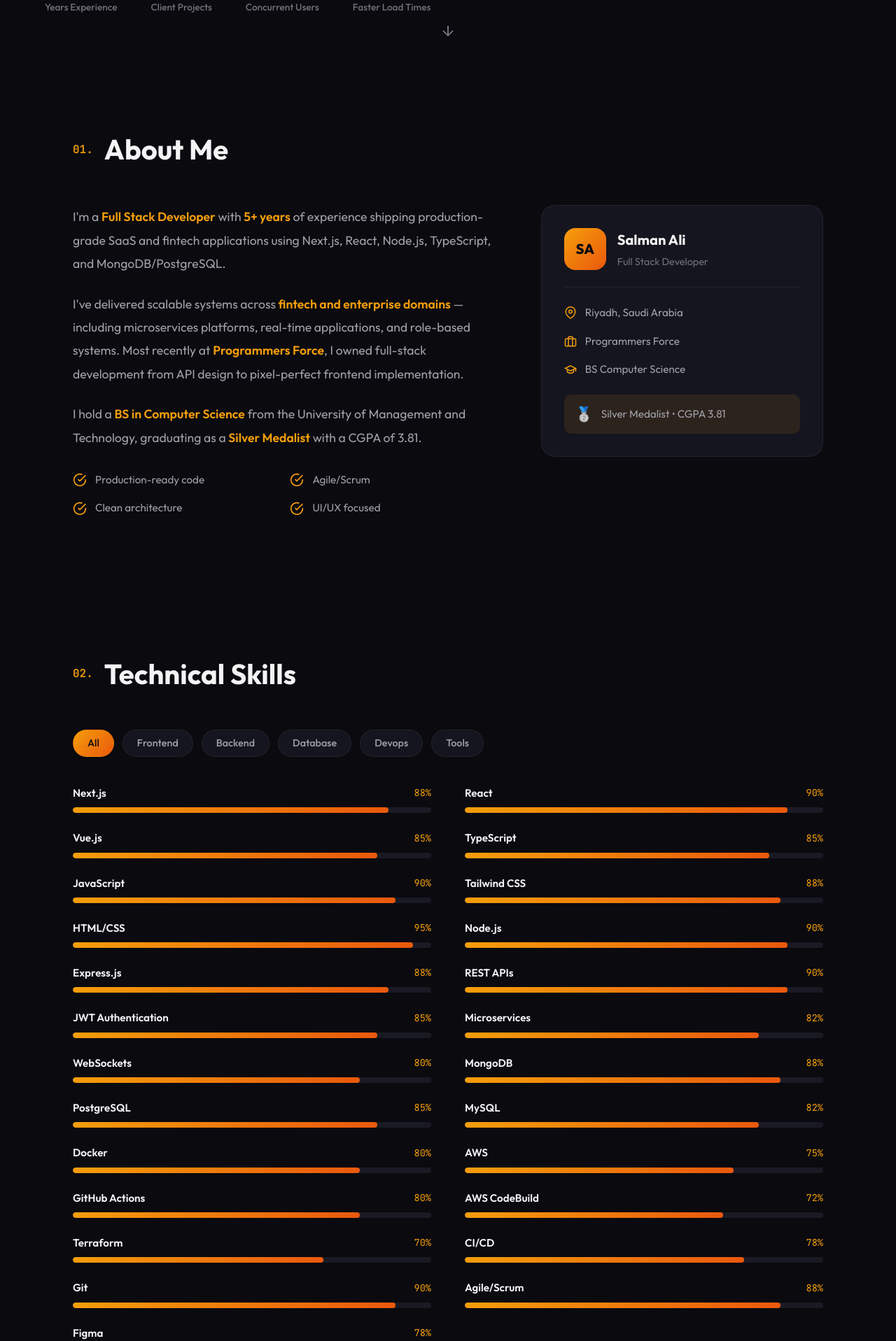
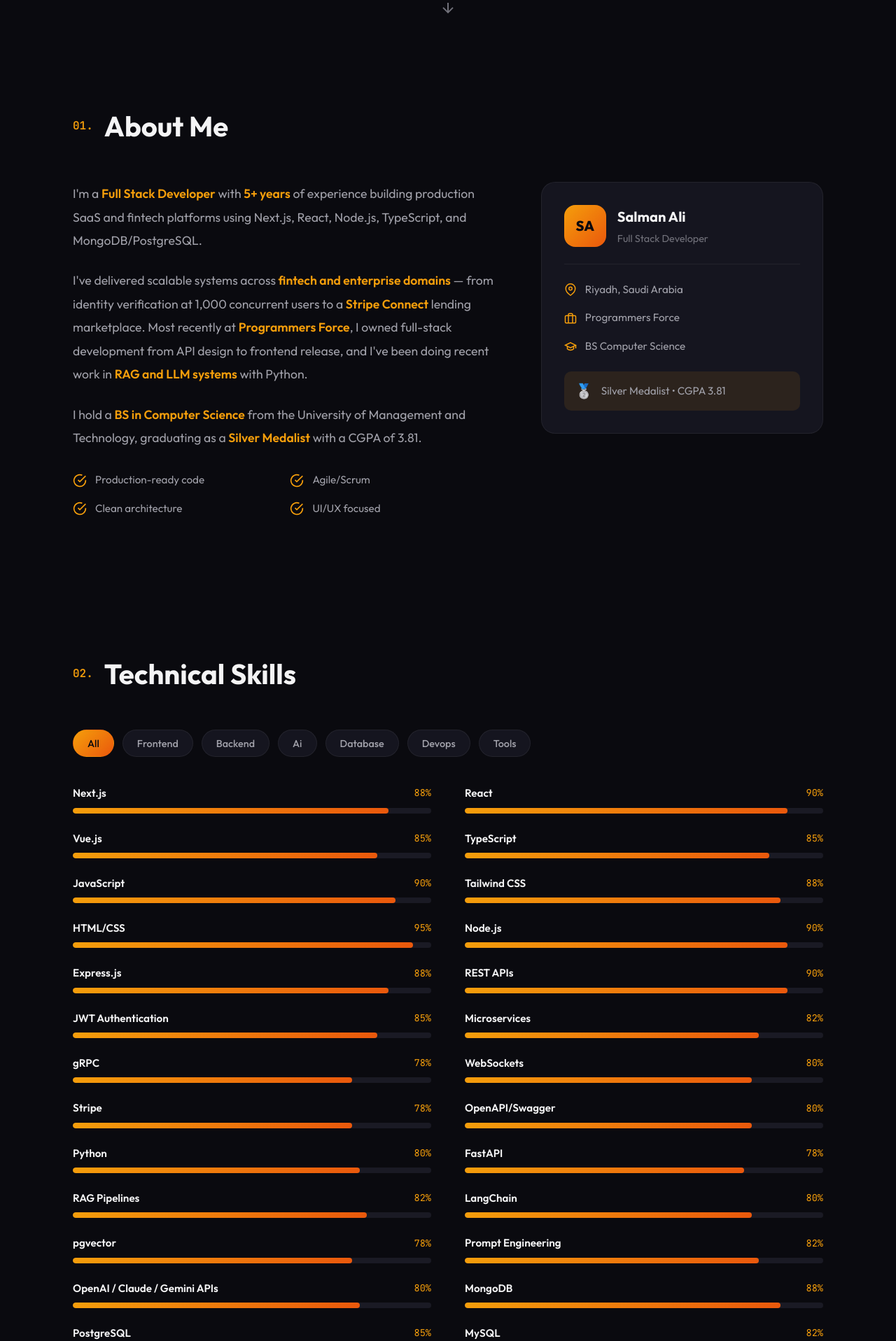
Before and after one commit to SalmanMani86/Resume, a React (Vite) app: page / in a window 1280 px wide. Shown: the part 880-2797 px from the top of the page at 70% size. Built offline with nearby package versions, Linux system fonts and the light colour scheme.

Commit message:
Update resume files in assets and public directories, and enhance skills and experience sections in App.jsx for improved accuracy and detail.

```diff
--- a/src/App.jsx
+++ b/src/App.jsx
@@ -32,10 +32,22 @@ const skillsData = [
   { name: 'REST APIs', level: 90, category: 'backend' },
   { name: 'JWT Authentication', level: 85, category: 'backend' },
   { name: 'Microservices', level: 82, category: 'backend' },
+  { name: 'gRPC', level: 78, category: 'backend' },
   { name: 'WebSockets', level: 80, category: 'backend' },
+  { name: 'Stripe', level: 78, category: 'backend' },
+  { name: 'OpenAPI/Swagger', level: 80, category: 'backend' },
+  { name: 'Python', level: 80, category: 'ai' },
+  { name: 'FastAPI', level: 78, category: 'ai' },
+  { name: 'RAG Pipelines', level: 82, category: 'ai' },
+  { name: 'LangChain', level: 80, category: 'ai' },
+  { name: 'pgvector', level: 78, category: 'ai' },
+  { name: 'Prompt Engineering', level: 82, category: 'ai' },
+  { name: 'OpenAI / Claude / Gemini APIs', level: 80, category: 'ai' },
   { name: 'MongoDB', level: 88, category: 'database' },
   { name: 'PostgreSQL', level: 85, category: 'database' },
   { name: 'MySQL', level: 82, category: 'database' },
+  { name: 'Redis', level: 78, category: 'database' },
+  { name: 'Prisma', level: 78, category: 'database' },
   { name: 'Docker', level: 80, category: 'devops' },
   { name: 'AWS', level: 75, category: 'devops' },
   { name: 'GitHub Actions', level: 80, category: 'devops' },
@@ -45,6 +57,7 @@ const skillsData = [
   { name: 'Git', level: 90, category: 'devops' },
   { name: 'Agile/Scrum', level: 88, category: 'tools' },
   { name: 'Figma', level: 78, category: 'tools' },
+  { name: 'Jest', level: 82, category: 'tools' },
 ]
 
 const experiences = [
@@ -54,12 +67,10 @@ const experiences = [
     period: 'Mar 2024 - May 2026',
     location: 'Lahore, Pakistan',
     highlights: [
-      'Delivered production-ready features across 6+ client projects on schedule — owning full-stack development from API design to frontend implementation in an Agile/Scrum environment.',
-      'Built RESTful APIs with JWT authentication and role-based access control, supporting 1,000+ concurrent users across multiple applications.',
-      'Converted Figma designs to pixel-perfect React UIs — reduced design-to-code time by 30%.',
-      'Optimized database queries and frontend bundles, improving average page load time by 40% across production apps.',
-      'Contributed to shuftipro.com — enterprise identity verification SaaS.',
-      'Maintained CI/CD pipelines using GitHub Actions — automated testing and deployment across client projects.'
+      'Built the authentication and role-based access control layer for shuftipro.com, an enterprise identity verification SaaS supporting 1,000 concurrent users, using Node.js, Express and JWT.',
+      'Built a fintech lending platform end to end, integrating Stripe Connect for lender onboarding, payment flows and automated payouts.',
+      'Cut average page load time by 40% across production apps via backend query tuning and frontend bundle optimization.',
+      'Delivered production features across six client projects, owning API design through frontend release on each.'
     ]
   },
   {
@@ -68,18 +79,27 @@ const experiences = [
     period: 'May 2021 - Feb 2024',
     location: 'Lahore, Pakistan',
     highlights: [
-      'Built and maintained RESTful APIs across 3+ web applications — handling backend architecture, database design, and third-party integrations from concept to production.',
-      'Reduced runtime memory overhead by 25% through performance profiling and targeted optimizations on Node.js backend services.',
-      'Implemented structured error handling and debugging workflows — cut average production issue resolution time by 60%.'
+      'Built the entity screening dashboards for AML Watcher and Media Watcher across frontend and backend, integrating third-party data provider APIs so one search returns aggregated sanctions, PEP and adverse media matches from multiple databases across 100,000 global sources.',
+      'Built and maintained REST APIs across three web applications, owning backend architecture, database design and third-party integrations from concept to production.',
+      'Reduced runtime memory overhead by 25% through performance profiling and targeted optimization of Node.js backend services.',
+      'Cut average production issue resolution time by 60% by standardizing error handling and debugging workflows.'
     ]
   }
 ]
 
 const projects = [
   {
+    name: 'AI Job Copilot',
+    description: 'RAG-based job matching tool that embeds resumes and job descriptions into a vector store and returns match scoring with tailored application drafts. Built the retrieval pipeline end to end covering chunking, embedding, relevance ranking, and grounded generation.',
+    tech: ['Next.js', 'TypeScript', 'Python', 'FastAPI', 'LangChain', 'Supabase pgvector', 'Groq'],
+    icon: 'ai',
+    github: 'https://github.com/SalmanMani86',
+    features: ['RAG Pipeline', 'Embeddings', 'Vector Search', 'LLM Grounding']
+  },
+  {
     name: 'Connect Wheels',
     description: 'A social car platform where users create garage profiles, post car listings and feeds, and connect via real-time chat. Built with microservices architecture, an API Gateway, JWT authentication, and WebSocket-powered messaging — full-stack from RESTful APIs to a responsive frontend with secure multi-user session handling.',
-    tech: ['Node.js', 'TypeScript', 'Express', 'MongoDB', 'PostgreSQL', 'React'],
+    tech: ['Node.js', 'TypeScript', 'Express', 'gRPC', 'MongoDB', 'PostgreSQL', 'React'],
     icon: 'car',
     github: 'https://github.com/SalmanMani86',
     features: ['Microservices', 'Real-time Chat', 'JWT Auth', 'API Gateway', 'WebSockets']
@@ -193,8 +213,7 @@ function App() {
             animate={{ opacity: 1, y: 0 }}
             transition={{ duration: 0.8, delay: 0.6 }}
           >
-            Full Stack Developer with <span className="highlight">5+ years</span> shipping production-grade SaaS and fintech applications using Next.js, React, Node.js, and TypeScript.
-            Experienced working across distributed teams and delivering features async — focused on clean architecture, measurable performance wins, and high-impact shipping.
+            Full Stack Developer with <span className="highlight">5+ years</span> in Next.js, React, Node.js and TypeScript, building production SaaS and fintech platforms — from identity verification at 1,000 concurrent users to a Stripe Connect lending marketplace. Recent work in <span className="highlight">RAG and LLM systems</span> with Python.
           </motion.p>
 
           <motion.div
@@ -280,13 +299,13 @@ function App() {
           <FadeInSection delay={0.2}>
             <div className="about-text">
               <p>
-                I'm a <span className="highlight">Full Stack Developer</span> with <span className="highlight">5+ years</span> of experience shipping
-                production-grade SaaS and fintech applications using Next.js, React, Node.js, TypeScript, and MongoDB/PostgreSQL.
+                I'm a <span className="highlight">Full Stack Developer</span> with <span className="highlight">5+ years</span> of experience building
+                production SaaS and fintech platforms using Next.js, React, Node.js, TypeScript, and MongoDB/PostgreSQL.
               </p>
               <p>
-                I've delivered scalable systems across <span className="highlight">fintech and enterprise domains</span> — including microservices platforms,
-                real-time applications, and role-based systems. Most recently at <span className="highlight">Programmers Force</span>, I owned full-stack
-                development from API design to pixel-perfect frontend implementation.
+                I've delivered scalable systems across <span className="highlight">fintech and enterprise domains</span> — from identity verification at
+                1,000 concurrent users to a <span className="highlight">Stripe Connect</span> lending marketplace. Most recently at <span className="highlight">Programmers Force</span>, I owned full-stack
+                development from API design to frontend release, and I've been doing recent work in <span className="highlight">RAG and LLM systems</span> with Python.
               </p>
               <p>
                 I hold a <span className="highlight">BS in Computer Science</span> from the University of Management and Technology,
@@ -376,7 +395,7 @@ function App() {
 
         <FadeInSection delay={0.2}>
           <div className="skills-filter">
-            {['all', 'frontend', 'backend', 'database', 'devops', 'tools'].map(category => (
+            {['all', 'frontend', 'backend', 'ai', 'database', 'devops', 'tools'].map(category => (
               <button
                 key={category}
                 className={`filter-btn ${activeSkillCategory === category ? 'active' : ''}`}
@@ -502,6 +521,12 @@ function App() {
             <FadeInSection key={project.name} delay={0.15 * (index + 1)}>
               <div className="project-card">
                 <div className="project-header">
+                  {project.icon === 'ai' && (
+                    <svg className="project-icon" viewBox="0 0 24 24" fill="none" stroke="currentColor" strokeWidth="1.5">
+                      <path d="M12 2a4 4 0 00-4 4v1a3 3 0 00-2 2.83V16a4 4 0 004 4h4a4 4 0 004-4V9.83A3 3 0 0016 7V6a4 4 0 00-4-4z"/>
+                      <path d="M9 11h.01M15 11h.01M9 15c.5.7 1.5 1 3 1s2.5-.3 3-1"/>
+                    </svg>
+                  )}
                   {project.icon === 'car' && (
                     <svg className="project-icon" viewBox="0 0 24 24" fill="none" stroke="currentColor" strokeWidth="1.5">
                       <path d="M5 17h14M6 12h12M7 7h10M4 17a2 2 0 012-2h12a2 2 0 012 2v1a1 1 0 01-1 1H5a1 1 0 01-1-1v-1z"/>
```
Also changed, not shown: 2 other files (tests, documents, lock files or other folders).
